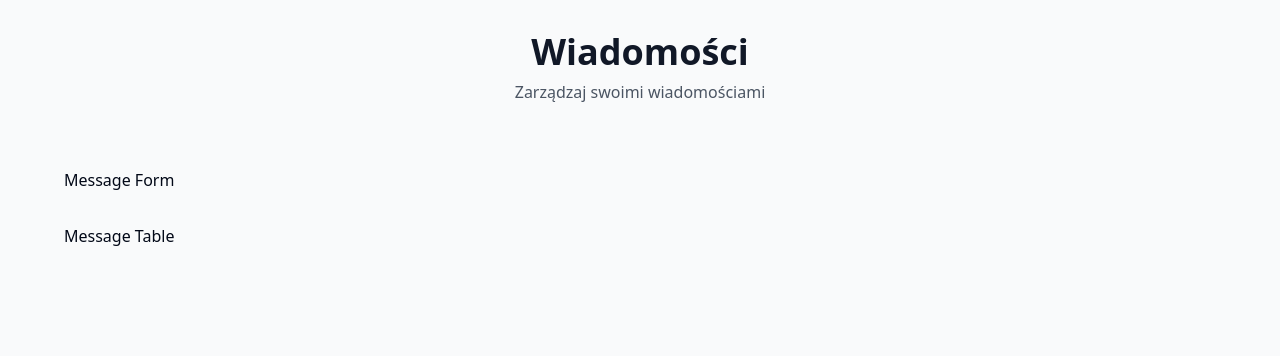
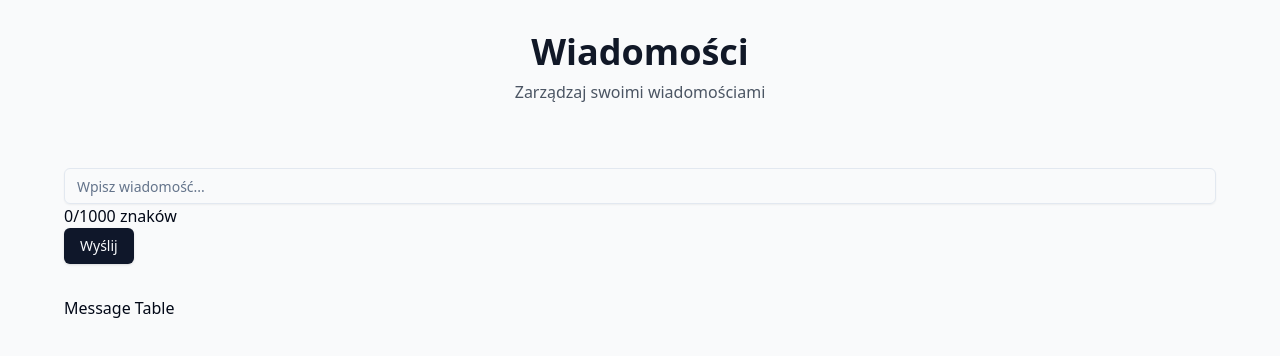
Before and after one commit to ovezthaking/BiznesPortTask, a Next.js app in the folder frontend/: page / in a window 1280 px wide. Shown: the top 356 px of the page. Built offline with nearby package versions, Linux system fonts and the light colour scheme; no server answers.

Commit message:
feat: implement message submission form with toast notifications

```diff
--- a/frontend/app/components/MessageForm.tsx
+++ b/frontend/app/components/MessageForm.tsx
@@ -1,5 +1,62 @@
+'use client'
+
+import { useToast } from "@/hooks/use-toast"
+import { useCreateMessageMutation } from "../store/services/messagesApi"
+import { Button } from "@/components/ui/button"
+import { Label } from "@/components/ui/label"
+import { Input } from "@/components/ui/input"
+import { useState } from "react"
+
+
 export default function MessageForm() {
+    const [content, setContent] = useState('')
+    const [createMessage, { isLoading }] = useCreateMessageMutation()
+    const { toast } = useToast()
+
+    const handleSubmit = async (e: React.FormEvent) => {
+        e.preventDefault()
+
+        try {
+            await createMessage({ content }).unwrap()
+
+            toast({
+                title: 'Sukces',
+                description: 'Wiadomość została wysłana'
+            })
+
+            setContent('')
+        } catch (err: unknown) {
+            toast({
+                title: 'Błąd',
+                description: err?.data?.message || 'Nie udało się wysłać wiadomości',
+                variant: 'destructive'
+            })
+        }
+    }
+
     return (
-        <p>Message Form</p>
+        <form action="post" onSubmit={handleSubmit}>
+            <div>
+                <Label></Label>
+                <Input
+                    id="message"
+                    type="text"
+                    placeholder="Wpisz wiadomość..."
+                    value={content}
+                    onChange={(e) => setContent(e.target.value)}
+                    disabled={isLoading}
+                />
+                <p>
+                    {content.length}/1000 znaków
+                </p>
+            </div>
+
+            <Button
+                type="submit"
+                disabled={isLoading}
+            >
+                {isLoading ? 'Dodawanie...' : 'Wyślij'}
+            </Button>
+        </form>
     )
 }
```
